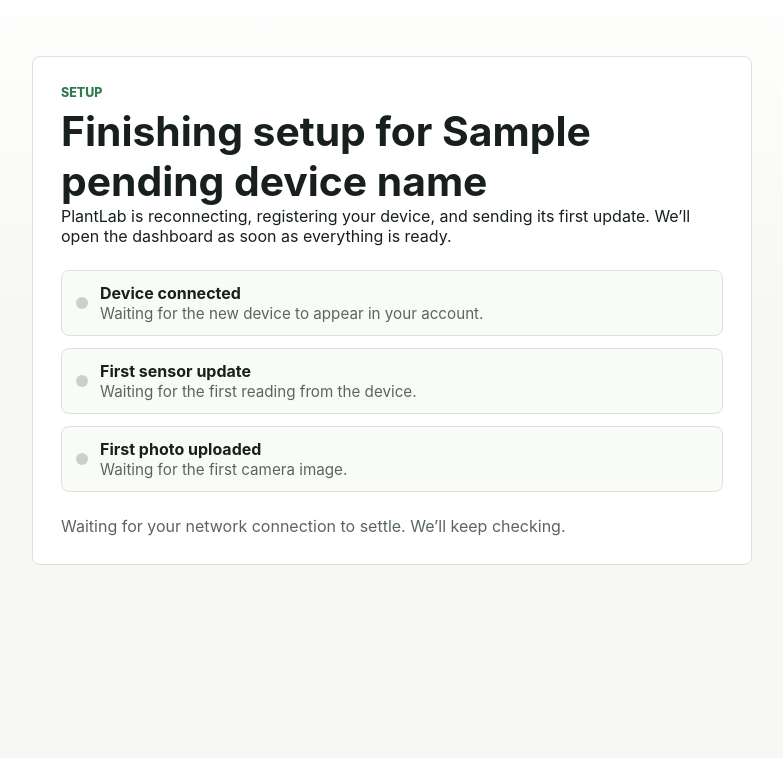
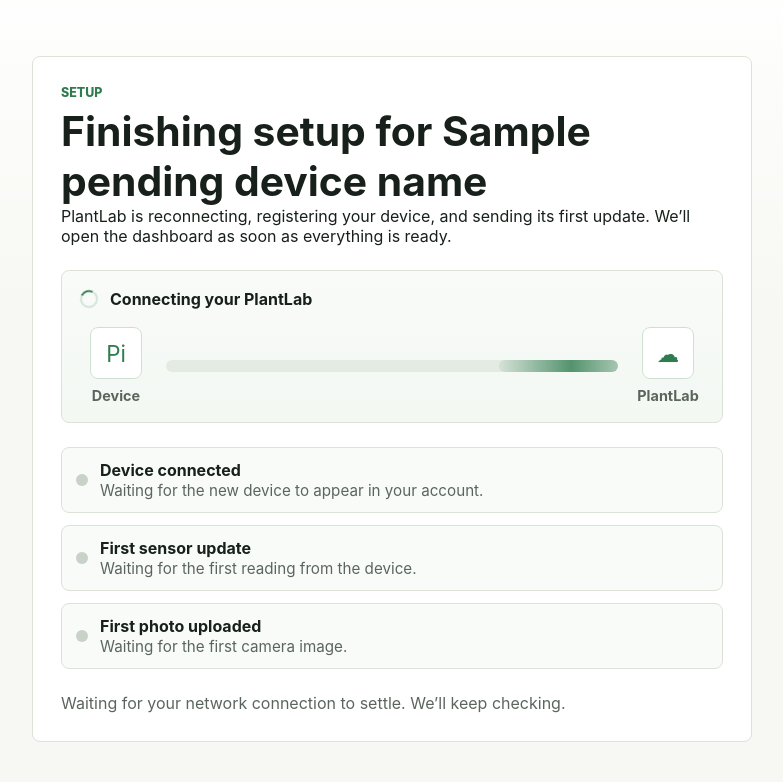
Before and after one commit to firedonkey/plantOS, a Flask app: template platform/app/web/templates/setup_finishing.html in a window 1280 px wide. Shown: the part 42-824 px from the top of the page, without its empty margins (248-1031 px from the left). Before the commit the page ends 607 px from the top, so only its background shows below. Run offline with Flask 3, Linux system fonts and the light colour scheme; the template is opened without the code that fills it: most values are stand-ins (such as "Sample title", 1, 10 or a date in 2020).

Commit message:
Add finishing setup animation

```diff
--- a/platform/app/web/templates/setup_finishing.html
+++ b/platform/app/web/templates/setup_finishing.html
@@ -17,6 +17,95 @@
         border-radius: 8px;
         padding: 28px;
         background: #ffffff;
+      }
+
+      .connection-hero {
+        display: grid;
+        gap: 18px;
+        margin: 24px 0 10px;
+        padding: 18px;
+        border: 1px solid var(--line);
+        border-radius: 8px;
+        background: linear-gradient(180deg, #f9fbf8 0%, #f3f8f3 100%);
+      }
+
+      .connection-hero-topline {
+        display: flex;
+        align-items: center;
+        gap: 12px;
+      }
+
+      .connection-spinner {
+        position: relative;
+        width: 18px;
+        height: 18px;
+        border-radius: 999px;
+        border: 2px solid rgba(47, 125, 79, 0.18);
+        border-top-color: var(--green);
+        animation: spin 0.95s linear infinite;
+      }
+
+      .connection-hero strong {
+        font-size: 1rem;
+      }
+
+      .connection-hero p {
+        margin: 0;
+      }
+
+      .signal-track {
+        position: relative;
+        display: grid;
+        grid-template-columns: 72px 1fr 72px;
+        align-items: center;
+        gap: 14px;
+      }
+
+      .signal-node {
+        display: grid;
+        justify-items: center;
+        gap: 8px;
+      }
+
+      .signal-node-badge {
+        display: grid;
+        place-items: center;
+        width: 52px;
+        height: 52px;
+        border: 1px solid #cfe0d2;
+        border-radius: 8px;
+        background: #ffffff;
+        color: var(--green);
+        font-size: 1.4rem;
+      }
+
+      .signal-node-label {
+        color: var(--muted);
+        font-size: 0.9rem;
+        font-weight: 700;
+      }
+
+      .signal-wave {
+        position: relative;
+        height: 12px;
+        border-radius: 999px;
+        background: #e3ebe3;
+        overflow: hidden;
+      }
+
+      .signal-wave::before {
+        content: "";
+        position: absolute;
+        inset: 0 auto 0 -32%;
+        width: 32%;
+        border-radius: inherit;
+        background: linear-gradient(90deg, rgba(47, 125, 79, 0.08), rgba(47, 125, 79, 0.8), rgba(47, 125, 79, 0.08));
+        animation: wave 1.8s ease-in-out infinite;
+      }
+
+      .setup-check.ready {
+        border-color: #bfd9c6;
+        background: #f2faf3;
       }
 
       .finishing-card p:last-child {
@@ -65,6 +154,33 @@
       .finishing-note {
         color: var(--muted);
       }
+
+      @keyframes spin {
+        to {
+          transform: rotate(360deg);
+        }
+      }
+
+      @keyframes wave {
+        0% {
+          transform: translateX(0);
+        }
+        100% {
+          transform: translateX(430%);
+        }
+      }
+
+      @media (max-width: 560px) {
+        .signal-track {
+          grid-template-columns: 1fr;
+          gap: 12px;
+        }
+
+        .signal-wave {
+          order: 3;
+          height: 10px;
+        }
+      }
     </style>
   </head>
   <body>
@@ -83,6 +199,24 @@
         <p class="eyebrow">Setup</p>
         <h1>Finishing setup for {{ pending_device_name }}</h1>
         <p>PlantLab is reconnecting, registering your device, and sending its first update. We’ll open the dashboard as soon as everything is ready.</p>
+
+        <div class="connection-hero" aria-hidden="true">
+          <div class="connection-hero-topline">
+            <span class="connection-spinner"></span>
+            <strong>Connecting your PlantLab</strong>
+          </div>
+          <div class="signal-track">
+            <div class="signal-node">
+              <div class="signal-node-badge">Pi</div>
+              <div class="signal-node-label">Device</div>
+            </div>
+            <div class="signal-wave"></div>
+            <div class="signal-node">
+              <div class="signal-node-badge">☁</div>
+              <div class="signal-node-label">PlantLab</div>
+            </div>
+          </div>
+        </div>
 
         <ul class="setup-checklist">
           <li class="setup-check" id="setup-check-device">
```
